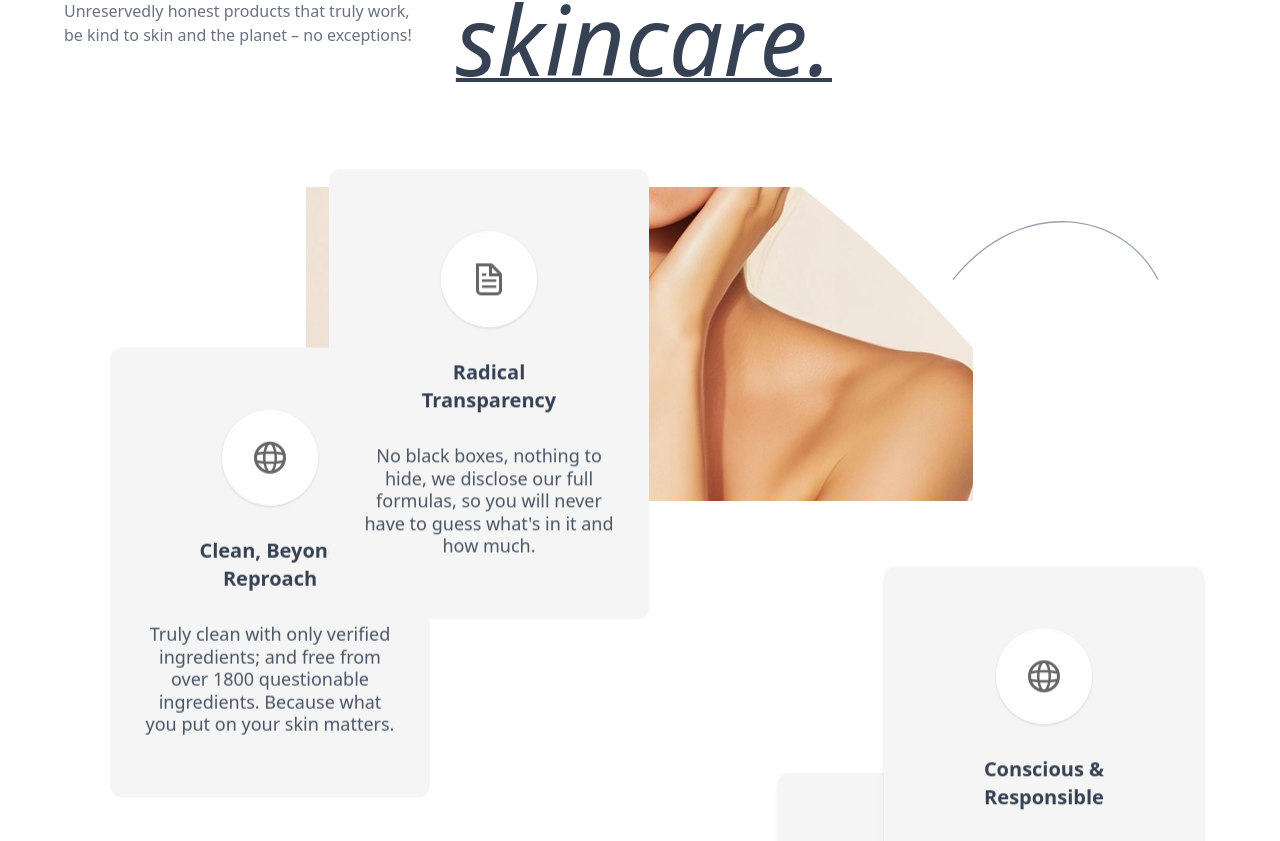
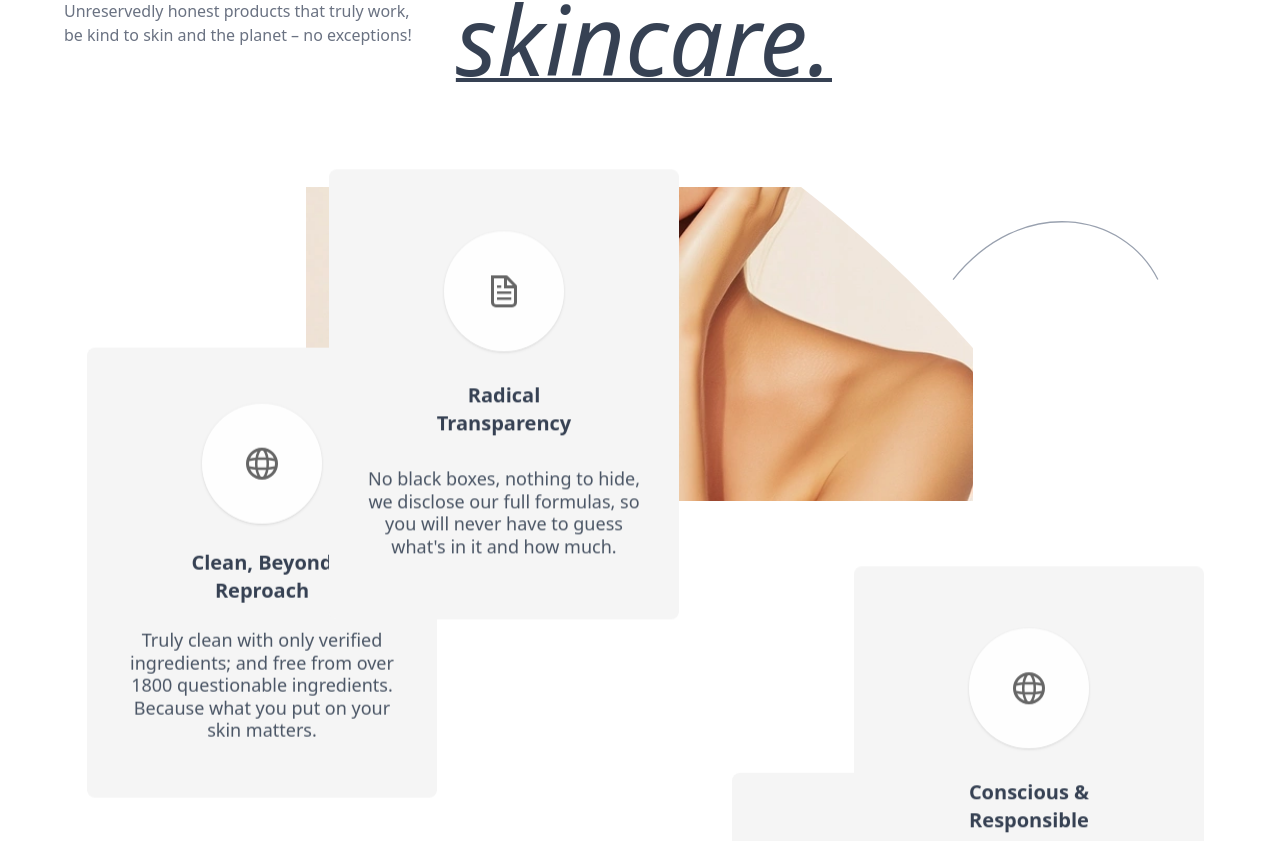
Before and after one commit to darshit890/true-skin, a Next.js app: page / in a window 1280 px wide. Shown: the part 1079-1920 px from the top of the page. Built offline with nearby package versions, Linux system fonts and the light colour scheme.

Commit message:
modified:   components/FeatureSection.tsx

```diff
--- a/components/FeatureSection.tsx
+++ b/components/FeatureSection.tsx
@@ -97,7 +97,7 @@ export default function FeatureSection() {
         "Truly clean with only verified ingredients; and free from over 1800 questionable ingredients. Because what you put on your skin matters.",
       icon: "/globe.svg",
       className:
-        "relative mx-auto mt-6 w-full max-w-[320px] bg-[#f5f5f5] rounded-xl  px-8 py-8 z-20 md:absolute md:left-[4%] md:top-[38%] md:h-[450px]",
+        "relative mx-auto mt-6 w-full max-w-[350px] bg-[#f5f5f5] rounded-lg  px-8 py-8 z-20 md:absolute md:left-[2%] md:top-[38%] md:h-[450px]",
       speed: 3,
     },
     {
@@ -106,7 +106,7 @@ export default function FeatureSection() {
         "No black boxes, nothing to hide, we disclose our full formulas, so you will never have to guess what's in it and how much.",
       icon: "/file.svg",
       className:
-        "relative mx-auto mt-6 w-full max-w-[320px] bg-[#f5f5f5] rounded-xl  px-8 py-8 z-20 md:absolute md:left-[23%] md:top-[6%] md:h-[450px]",
+        "relative mx-auto mt-6 w-full max-w-[350px] bg-[#f5f5f5] rounded-lg  px-8 py-8 z-20 md:absolute md:left-[23%] md:top-[6%] md:h-[450px]",
       speed: 1,
     },
     {
@@ -115,7 +115,7 @@ export default function FeatureSection() {
         "Our formulas are chock-a-block with actives, anti oxidants, skin restoring agents backed by dermal science that aim to deliver real results.",
       icon: "/window.svg",
       className:
-        "relative mx-auto mt-6 w-full max-w-[320px] bg-[#f5f5f5] rounded-xl shadow-md px-8 py-8 z-20 md:absolute md:left-[62%] md:bottom-[-20%] md:h-[450px]",
+        "relative mx-auto mt-6 w-full max-w-[350px] bg-[#f5f5f5] rounded-lg px-8 py-8 z-20 md:absolute md:left-[58%] md:bottom-[-20%] md:h-[450px]",
       speed: 3,
     },
     {
@@ -124,7 +124,7 @@ export default function FeatureSection() {
         "Peta Certified Vegan and Cruelty Free. Our products are always housed in responsible packaging and made sustainably.",
       icon: "/globe.svg",
       className:
-        "relative mx-auto mt-6 w-full max-w-[320px] bg-[#f5f5f5] rounded-xl shadow-md px-8 py-8 z-20 md:absolute md:right-[1%] md:top-[50%] md:h-[450px]",
+        "relative mx-auto mt-6 w-full max-w-[350px] bg-[#f5f5f5] rounded-lg  px-8 py-8 z-20 md:absolute md:right-[1%] md:top-[50%] md:h-[450px]",
       speed: 2,
     },
   ];
@@ -161,7 +161,7 @@ export default function FeatureSection() {
               className={c.className}
             >
               <div className="flex h-full flex-col items-center justify-evenly text-center">
-                <div className="w-20 h-20 md:w-24 md:h-24 rounded-full bg-white/90 flex items-center justify-center shadow-sm">
+                <div className="w-20 h-20 md:w-30 md:h-30 rounded-full bg-white/90 flex items-center justify-center shadow-sm">
                   <Image
                     src={c.icon || "/placeholder.svg"}
                     alt="icon"
```
